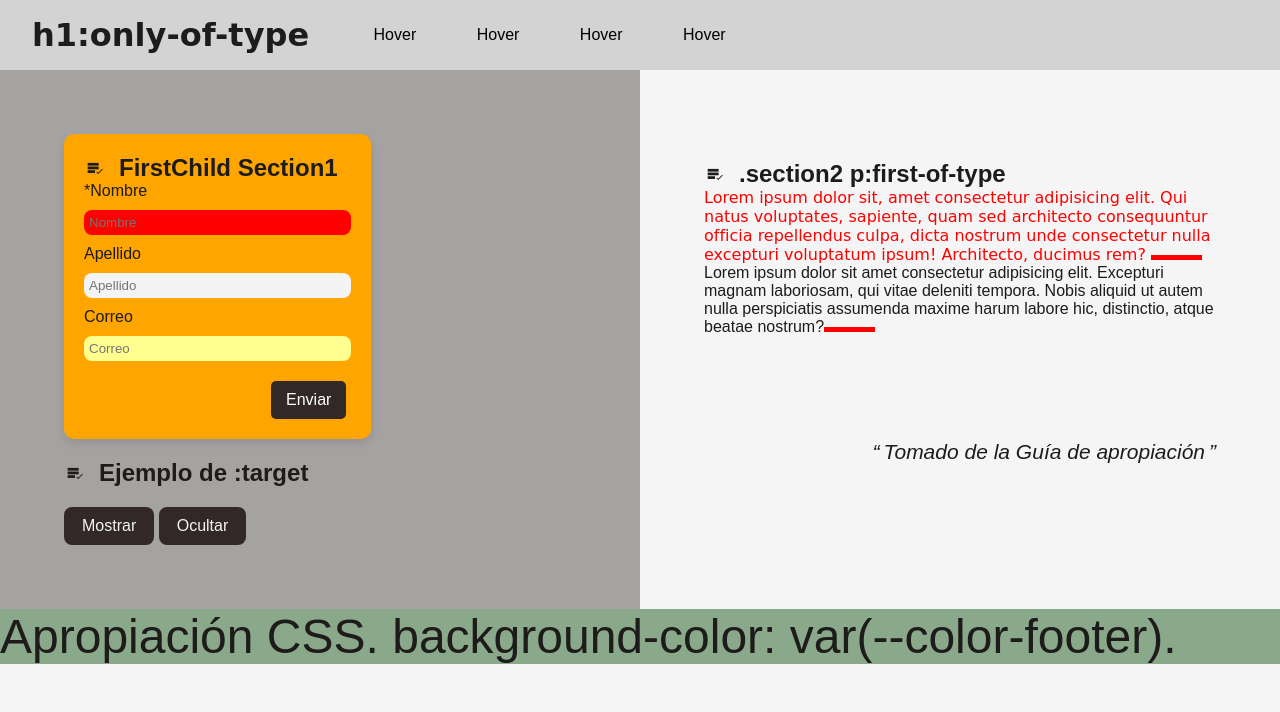
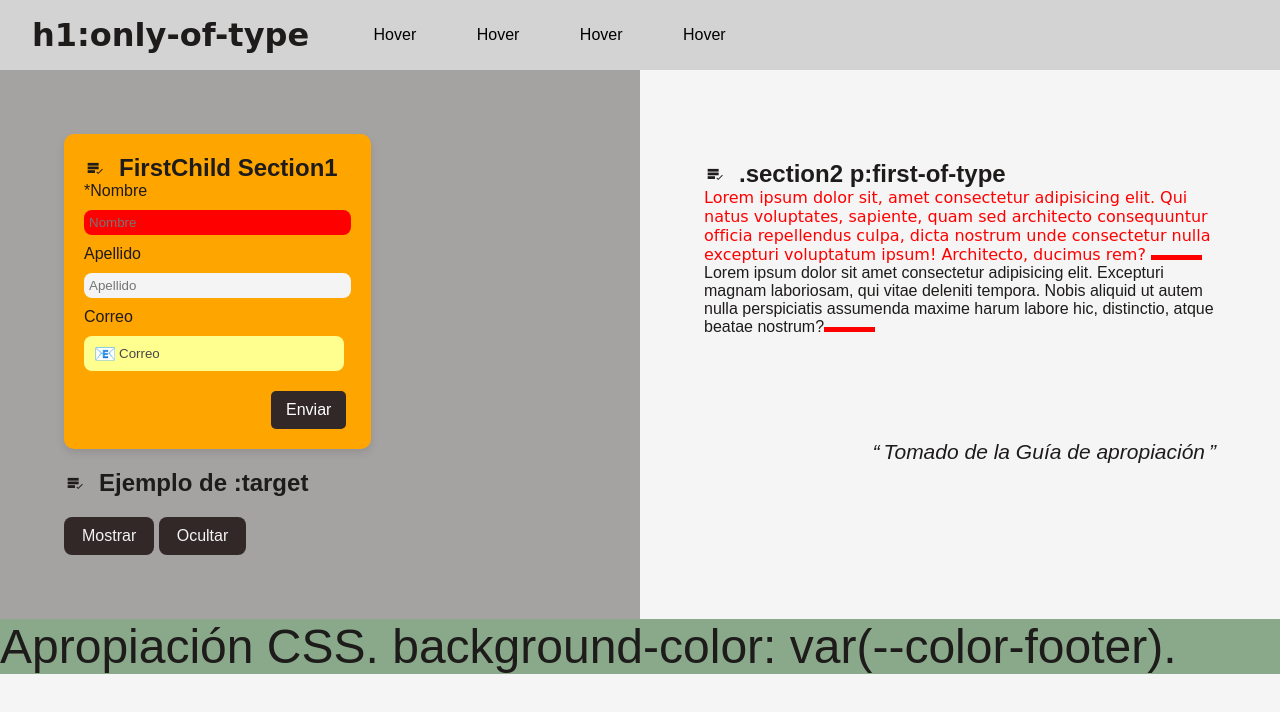
Before and after one commit to jdmartinezrs/apropiacionCSS, a plain HTML site: page index.html in a window 1280 px wide. Drawn offline with nearby package versions, Linux system fonts and the light colour scheme; a web font is replaced by a local one.

Commit message:
feat: :sparkles: ícono dentro del inputo con before

```diff
--- a/index.html
+++ b/index.html
@@ -46,12 +46,16 @@
           />
 
           <label for="correo">Correo</label>
+          <div class="input-box">
           <input
             type="email"
             id="correo"
             name="correo"
             placeholder="Correo"
+
           />
+          </div>
+
 
           <button type="submit">Enviar</button>
         </form>
--- a/styles/footer.css
+++ b/styles/footer.css
@@ -4,6 +4,6 @@ footer{
     background-color: var(--color-footer);
     width: 100%;
     height: 20%;
-    color: #f5f5f5;
+    color: #a7e9a7;
     font-size: 3rem;
 }
--- a/styles/section1.css
+++ b/styles/section1.css
@@ -166,3 +166,27 @@ h2::before {
   font-size: 22px;
   color: #1e1b1b;
 }
+
+.input-box {
+  position: relative;
+  width: 260px;
+}
+
+.input-box::before {
+  content: "📧"; /* ícono (puede ser Unicode o Font Awesome/Boxicons) */
+  position: absolute;
+  left: 10px;
+  top: 50%;
+  transform: translateY(-50%);/* color lila */
+  font-size: 18px;
+}
+
+.input-box input {
+
+  padding: 10px 10px 10px 35px; /* espacio para el ícono */
+
+}
+
+.input-box input::placeholder {
+  color: #494649;
+}
```
